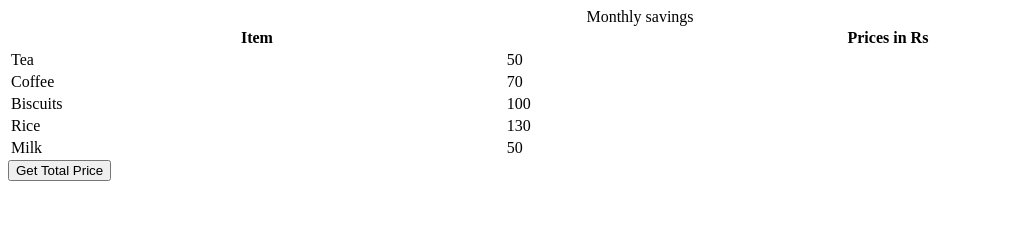
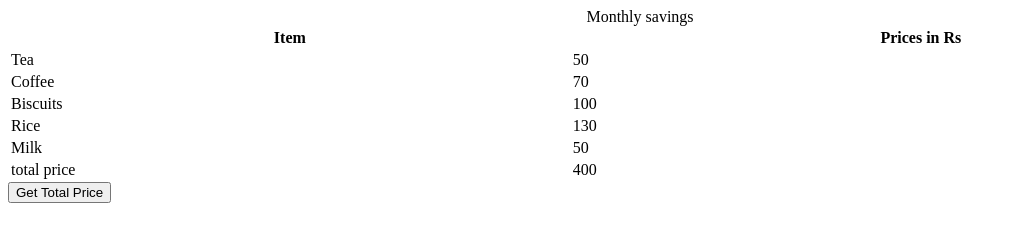
Before and after one commit to acciojob/grofers-checkout-KausarKhan-2002, a website: page main.html in a window 1280 px wide. Both pictures are taken after a click on the button "Get Total Price". Shown: the whole page, without its empty margins (0-1016 px from the left). Drawn offline with Linux system fonts and the light colour scheme.

Commit message:
created a submission

```diff
--- a/script.js
+++ b/script.js
@@ -4,6 +4,22 @@ document.body.appendChild(getSumBtn);
 
 const getSum = () => {
 //Add your code here
+  let table = document.querySelector("table");
+  let tr = document.createElement("tr");
+  let tdTotalPrice = document.createElement("td");
+  let tdShowTotalPrice = document.createElement("td");
+  let itemPrice = document.querySelectorAll(".price");
+
+  let totalPrice = 0;
+
+  itemPrice.forEach((price) => (totalPrice += Number(price.innerText)));
+
+  tdTotalPrice.innerHTML = "total price";
+  tdShowTotalPrice.innerHTML = totalPrice;
+  tr.appendChild(tdTotalPrice);
+  tr.appendChild(tdShowTotalPrice);
+
+  table.appendChild(tr);
 
 };
 
```
Also changed, not shown: main.html (+1 -0 lines).
